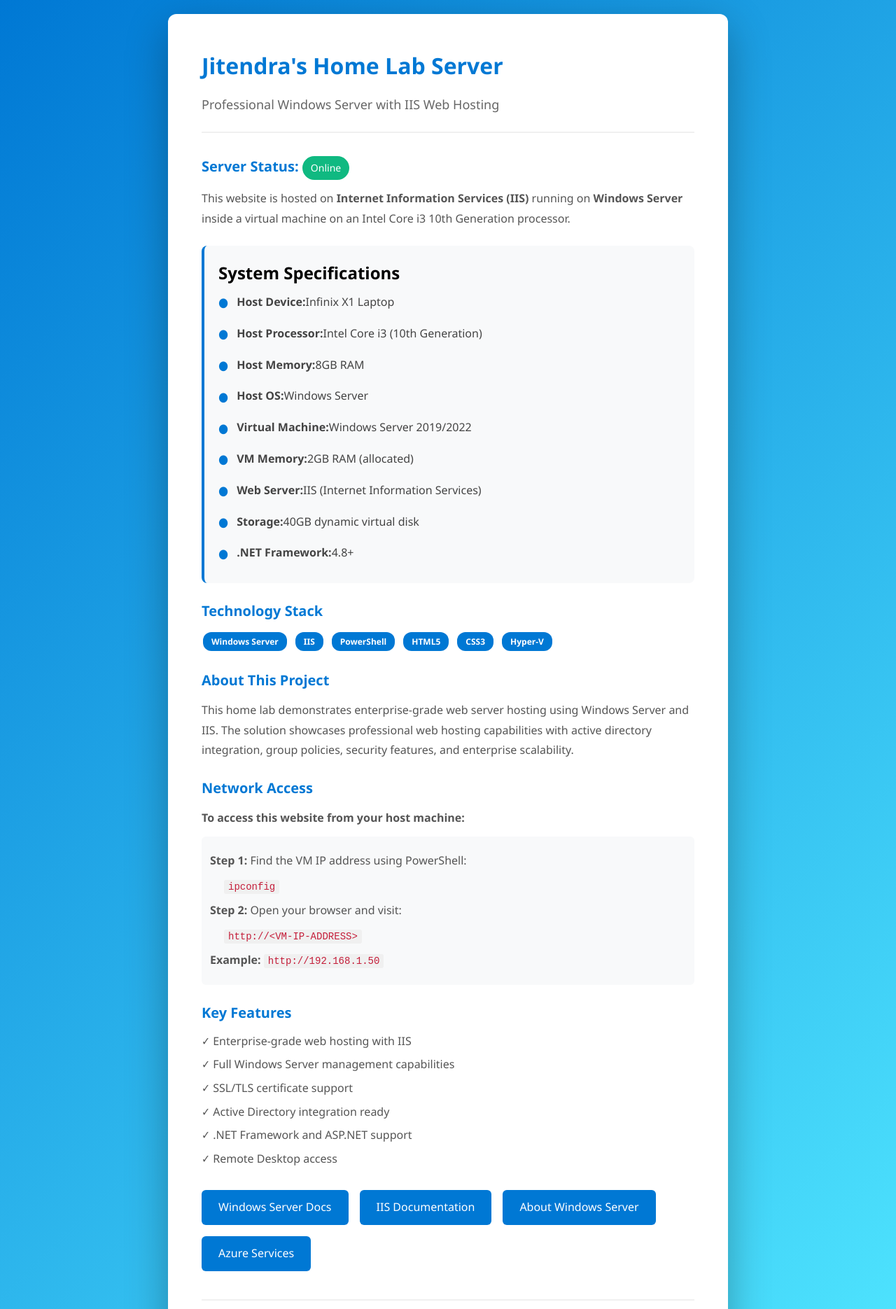
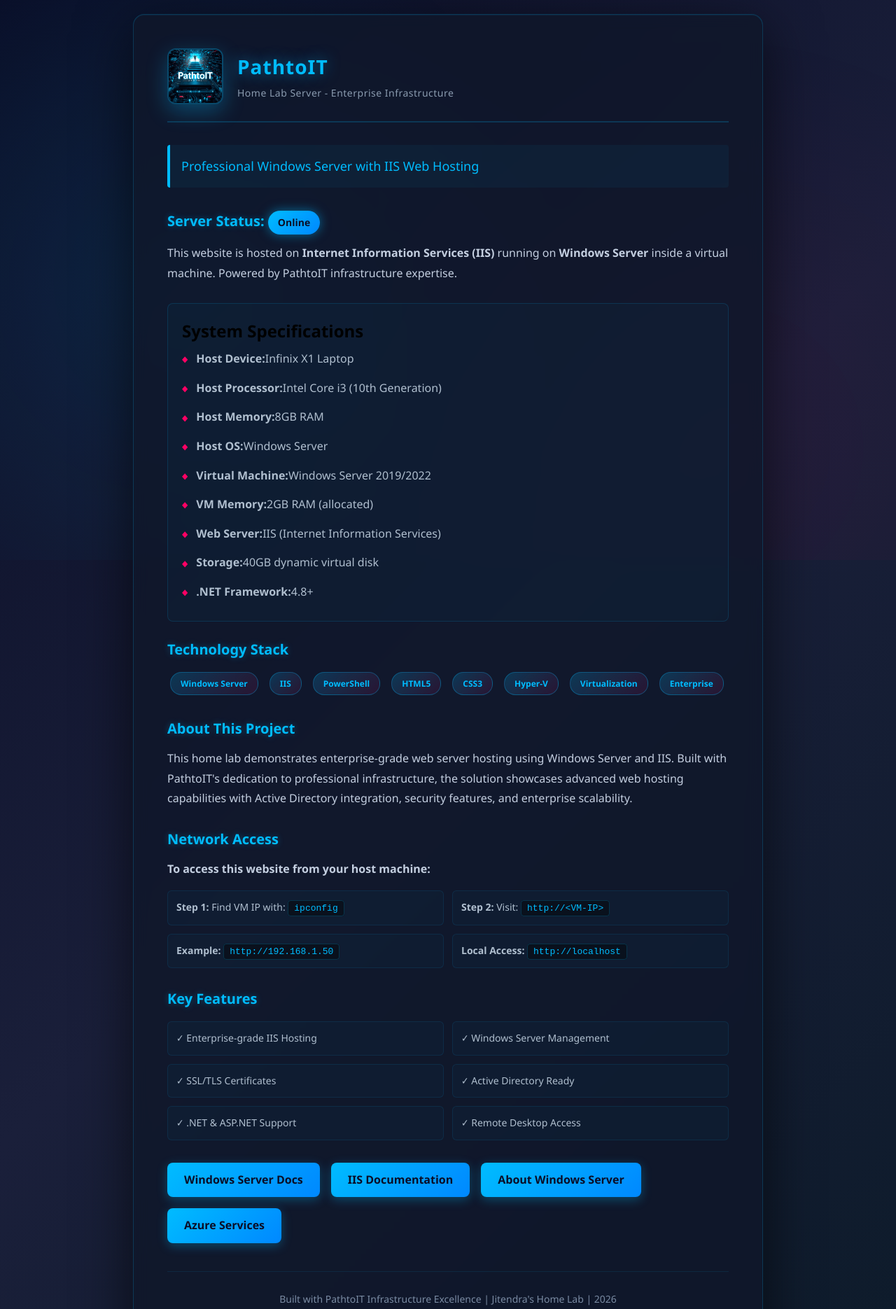
Before and after one commit to jitrajpurohit-creator/infinix-nginx-server, a plain HTML site: page index.html in a window 1280 px wide. Shown: the top 1870 px of the page at 70% size. Drawn offline with Linux system fonts and the light colour scheme.

Commit message:
Redesign website with PathtoIT branding

```diff
--- a/index.html
+++ b/index.html
@@ -3,7 +3,7 @@
 <head>
     <meta charset="UTF-8">
     <meta name="viewport" content="width=device-width, initial-scale=1.0">
-    <title>Jitendra's Home Lab Server</title>
+    <title>PathtoIT - Home Lab Server</title>
     <style>
         * {
             margin: 0;
@@ -14,28 +14,48 @@
         body {
             font-family: 'Segoe UI', Tahoma, Geneva, Verdana, sans-serif;
             line-height: 1.6;
-            background: linear-gradient(135deg, #0078d4 0%, #50e6ff 100%);
+            background: linear-gradient(135deg, #0a0e27 0%, #1a1f3a 50%, #0d1b2a 100%);
             min-height: 100vh;
             display: flex;
             align-items: center;
             justify-content: center;
             padding: 20px;
+            position: relative;
+            overflow-x: hidden;
+        }
+
+        body::before {
+            content: '';
+            position: fixed;
+            top: 0;
+            left: 0;
+            width: 100%;
+            height: 100%;
+            background:
+                radial-gradient(circle at 20% 50%, rgba(0, 188, 255, 0.1) 0%, transparent 50%),
+                radial-gradient(circle at 80% 80%, rgba(255, 0, 100, 0.05) 0%, transparent 50%);
+            pointer-events: none;
+            z-index: 0;
         }
 
         .container {
-            background: white;
-            border-radius: 12px;
-            box-shadow: 0 20px 60px rgba(0, 0, 0, 0.3);
-            max-width: 800px;
+            background: rgba(15, 23, 42, 0.8);
+            backdrop-filter: blur(10px);
+            border-radius: 16px;
+            border: 1px solid rgba(0, 188, 255, 0.2);
+            box-shadow: 0 20px 80px rgba(0, 0, 0, 0.6), inset 0 1px 0 rgba(0, 188, 255, 0.1);
+            max-width: 900px;
             width: 100%;
             padding: 48px;
-            animation: fadeIn 0.5s ease-in;
+            animation: fadeIn 0.8s ease-out;
+            position: relative;
+            z-index: 1;
         }
 
         @keyframes fadeIn {
             from {
                 opacity: 0;
-                transform: translateY(20px);
+                transform: translateY(30px);
             }
             to {
                 opacity: 1;
@@ -43,44 +63,81 @@
             }
         }
 
-        h1 {
-            color: #0078d4;
-            font-size: 32px;
-            margin-bottom: 16px;
-            font-weight: 600;
+        .header {
+            display: flex;
+            align-items: center;
+            gap: 20px;
+            margin-bottom: 32px;
+            padding-bottom: 24px;
+            border-bottom: 2px solid rgba(0, 188, 255, 0.2);
+        }
+
+        .logo {
+            width: 80px;
+            height: 80px;
+            border-radius: 12px;
+            overflow: hidden;
+            box-shadow: 0 10px 30px rgba(0, 188, 255, 0.3);
+            border: 2px solid rgba(0, 188, 255, 0.3);
+        }
+
+        .logo img {
+            width: 100%;
+            height: 100%;
+            object-fit: cover;
+        }
+
+        .header-text h1 {
+            color: #00bcff;
+            font-size: 28px;
+            margin-bottom: 4px;
+            font-weight: 700;
+            text-shadow: 0 0 20px rgba(0, 188, 255, 0.5);
+            letter-spacing: 1px;
+        }
+
+        .header-text p {
+            color: #8a9baf;
+            font-size: 14px;
+            letter-spacing: 0.5px;
         }
 
         .subtitle {
-            color: #666;
+            color: #00bcff;
             font-size: 18px;
             margin-bottom: 32px;
-            padding-bottom: 24px;
-            border-bottom: 2px solid #f0f0f0;
+            padding: 16px;
+            background: rgba(0, 188, 255, 0.05);
+            border-left: 4px solid #00bcff;
+            border-radius: 4px;
+            font-weight: 500;
         }
 
         .info-section {
-            margin-bottom: 24px;
+            margin-bottom: 28px;
         }
 
         .info-section h2 {
-            color: #0078d4;
+            color: #00bcff;
             font-size: 20px;
             margin-bottom: 12px;
             font-weight: 600;
+            text-shadow: 0 0 10px rgba(0, 188, 255, 0.3);
         }
 
         .info-section p {
-            color: #555;
+            color: #c4cfe0;
             margin-bottom: 8px;
             line-height: 1.8;
         }
 
         .specs {
-            background: #f8f9fa;
+            background: rgba(0, 188, 255, 0.03);
             padding: 20px;
             border-radius: 8px;
             margin: 24px 0;
-            border-left: 4px solid #0078d4;
+            border-left: 4px solid #ff0064;
+            border: 1px solid rgba(0, 188, 255, 0.15);
         }
 
         .specs ul {
@@ -89,28 +146,69 @@
 
         .specs li {
             padding: 8px 0;
-            color: #444;
+            color: #b0bfcf;
             display: flex;
             align-items: center;
+            transition: color 0.3s ease;
+        }
+
+        .specs li:hover {
+            color: #00bcff;
         }
 
         .specs li:before {
-            content: "●";
-            color: #0078d4;
+            content: "◆";
+            color: #ff0064;
             font-weight: bold;
             margin-right: 12px;
-            font-size: 18px;
+            font-size: 12px;
         }
 
         .badge {
             display: inline-block;
-            padding: 4px 12px;
-            background: #0078d4;
-            color: white;
-            border-radius: 12px;
+            padding: 6px 14px;
+            background: linear-gradient(135deg, rgba(0, 188, 255, 0.2) 0%, rgba(255, 0, 100, 0.1) 100%);
+            color: #00bcff;
+            border: 1px solid rgba(0, 188, 255, 0.3);
+            border-radius: 16px;
             font-size: 12px;
             font-weight: 600;
-            margin: 2px;
+            margin: 4px;
+            transition: all 0.3s ease;
+        }
+
+        .badge:hover {
+            background: linear-gradient(135deg, rgba(0, 188, 255, 0.3) 0%, rgba(255, 0, 100, 0.2) 100%);
+            border-color: #00bcff;
+            box-shadow: 0 0 15px rgba(0, 188, 255, 0.3);
+        }
+
+        .tech-stack {
+            display: flex;
+            gap: 8px;
+            flex-wrap: wrap;
+            margin: 12px 0;
+        }
+
+        .status {
+            display: inline-block;
+            padding: 6px 14px;
+            background: linear-gradient(135deg, #00bcff 0%, #0088ff 100%);
+            color: #0a0e27;
+            border-radius: 20px;
+            font-size: 14px;
+            font-weight: 600;
+            box-shadow: 0 0 15px rgba(0, 188, 255, 0.5);
+        }
+
+        code {
+            background: rgba(0, 0, 0, 0.4);
+            padding: 3px 8px;
+            border-radius: 4px;
+            font-family: 'Courier New', monospace;
+            color: #00bcff;
+            font-size: 13px;
+            border: 1px solid rgba(0, 188, 255, 0.2);
         }
 
         .links {
@@ -123,53 +221,59 @@
         .links a {
             display: inline-block;
             padding: 12px 24px;
-            background: #0078d4;
-            color: white;
+            background: linear-gradient(135deg, #00bcff 0%, #0088ff 100%);
+            color: #0a0e27;
             text-decoration: none;
-            border-radius: 6px;
+            border-radius: 8px;
             transition: all 0.3s ease;
-            font-weight: 500;
+            font-weight: 600;
+            box-shadow: 0 4px 15px rgba(0, 188, 255, 0.3);
         }
 
         .links a:hover {
-            background: #005a9e;
-            transform: translateY(-2px);
-            box-shadow: 0 4px 12px rgba(0, 120, 212, 0.4);
+            transform: translateY(-3px);
+            box-shadow: 0 8px 25px rgba(0, 188, 255, 0.5);
         }
 
-        .status {
-            display: inline-block;
-            padding: 6px 12px;
-            background: #10b981;
-            color: white;
-            border-radius: 20px;
-            font-size: 14px;
-            font-weight: 500;
+        .features-grid {
+            display: grid;
+            grid-template-columns: 1fr 1fr;
+            gap: 12px;
+            margin: 16px 0;
         }
 
-        code {
-            background: #f0f0f0;
-            padding: 2px 6px;
-            border-radius: 3px;
-            font-family: 'Courier New', monospace;
-            color: #c41e3a;
+        .feature-item {
+            background: rgba(0, 188, 255, 0.03);
+            padding: 12px;
+            border-radius: 6px;
+            border: 1px solid rgba(0, 188, 255, 0.1);
+            color: #b0bfcf;
             font-size: 14px;
+            transition: all 0.3s ease;
+        }
+
+        .feature-item:hover {
+            border-color: #ff0064;
+            background: rgba(255, 0, 100, 0.05);
         }
 
         footer {
             margin-top: 40px;
             padding-top: 24px;
-            border-top: 2px solid #f0f0f0;
+            border-top: 1px solid rgba(0, 188, 255, 0.1);
             text-align: center;
-            color: #888;
+            color: #7a8ba3;
             font-size: 14px;
         }
 
-        .tech-stack {
-            display: flex;
-            gap: 8px;
-            flex-wrap: wrap;
-            margin: 12px 0;
+        footer p {
+            margin: 4px 0;
+        }
+
+        .company-credit {
+            color: #00bcff;
+            font-weight: 600;
+            margin-top: 8px;
         }
 
         @media (max-width: 768px) {
@@ -177,8 +281,17 @@
                 padding: 32px 24px;
             }
 
-            h1 {
+            .header {
+                flex-direction: column;
+                text-align: center;
+            }
+
+            .header-text h1 {
                 font-size: 24px;
+            }
+
+            .features-grid {
+                grid-template-columns: 1fr;
             }
 
             .subtitle {
@@ -188,17 +301,35 @@
             .specs li {
                 flex-wrap: wrap;
             }
+
+            .links {
+                flex-direction: column;
+            }
+
+            .links a {
+                width: 100%;
+                text-align: center;
+            }
         }
     </style>
 </head>
 <body>
     <div class="container">
-        <h1>Jitendra's Home Lab Server</h1>
+        <div class="header">
+            <div class="logo">
+                <img src="assets/PathtoITwall_(1).png" alt="PathtoIT Logo">
+            </div>
+            <div class="header-text">
+                <h1>PathtoIT</h1>
+                <p>Home Lab Server - Enterprise Infrastructure</p>
+            </div>
+        </div>
+
         <p class="subtitle">Professional Windows Server with IIS Web Hosting</p>
 
         <div class="info-section">
             <h2>Server Status: <span class="status">Online</span></h2>
-            <p>This website is hosted on <strong>Internet Information Services (IIS)</strong> running on <strong>Windows Server</strong> inside a virtual machine on an Intel Core i3 10th Generation processor.</p>
+            <p>This website is hosted on <strong>Internet Information Services (IIS)</strong> running on <strong>Windows Server</strong> inside a virtual machine. Powered by PathtoIT infrastructure expertise.</p>
         </div>
 
         <div class="specs">
@@ -225,36 +356,37 @@
                 <span class="badge">HTML5</span>
                 <span class="badge">CSS3</span>
                 <span class="badge">Hyper-V</span>
+                <span class="badge">Virtualization</span>
+                <span class="badge">Enterprise</span>
             </div>
         </div>
 
         <div class="info-section">
             <h2>About This Project</h2>
-            <p>This home lab demonstrates enterprise-grade web server hosting using Windows Server and IIS. The solution showcases professional web hosting capabilities with active directory integration, group policies, security features, and enterprise scalability.</p>
+            <p>This home lab demonstrates enterprise-grade web server hosting using Windows Server and IIS. Built with PathtoIT's dedication to professional infrastructure, the solution showcases advanced web hosting capabilities with Active Directory integration, security features, and enterprise scalability.</p>
         </div>
 
         <div class="info-section">
             <h2>Network Access</h2>
             <p><strong>To access this website from your host machine:</strong></p>
-            <ul style="list-style: none; margin: 12px 0; padding: 12px; background: #f8f9fa; border-radius: 6px;">
-                <li style="color: #555; margin: 10px 0;"><strong>Step 1:</strong> Find the VM IP address using PowerShell:</li>
-                <li style="color: #555; margin: 8px 0; margin-left: 20px;"><code>ipconfig</code></li>
-                <li style="color: #555; margin: 10px 0;"><strong>Step 2:</strong> Open your browser and visit:</li>
-                <li style="color: #555; margin: 8px 0; margin-left: 20px;"><code>http://&lt;VM-IP-ADDRESS&gt;</code></li>
-                <li style="color: #555; margin: 10px 0;"><strong>Example:</strong> <code>http://192.168.1.50</code></li>
-            </ul>
+            <div class="features-grid" style="margin: 16px 0;">
+                <div class="feature-item"><strong>Step 1:</strong> Find VM IP with: <code>ipconfig</code></div>
+                <div class="feature-item"><strong>Step 2:</strong> Visit: <code>http://&lt;VM-IP&gt;</code></div>
+                <div class="feature-item"><strong>Example:</strong> <code>http://192.168.1.50</code></div>
+                <div class="feature-item"><strong>Local Access:</strong> <code>http://localhost</code></div>
+            </div>
         </div>
 
         <div class="info-section">
             <h2>Key Features</h2>
-            <ul style="list-style: none; margin: 12px 0;">
-                <li style="color: #555; margin: 8px 0;">✓ Enterprise-grade web hosting with IIS</li>
-                <li style="color: #555; margin: 8px 0;">✓ Full Windows Server management capabilities</li>
-                <li style="color: #555; margin: 8px 0;">✓ SSL/TLS certificate support</li>
-                <li style="color: #555; margin: 8px 0;">✓ Active Directory integration ready</li>
-                <li style="color: #555; margin: 8px 0;">✓ .NET Framework and ASP.NET support</li>
-                <li style="color: #555; margin: 8px 0;">✓ Remote Desktop access</li>
-            </ul>
+            <div class="features-grid">
+                <div class="feature-item">✓ Enterprise-grade IIS Hosting</div>
+                <div class="feature-item">✓ Windows Server Management</div>
+                <div class="feature-item">✓ SSL/TLS Certificates</div>
+                <div class="feature-item">✓ Active Directory Ready</div>
+                <div class="feature-item">✓ .NET & ASP.NET Support</div>
+                <div class="feature-item">✓ Remote Desktop Access</div>
+            </div>
         </div>
 
         <div class="links">
@@ -265,8 +397,9 @@
         </div>
 
         <footer>
-            <p>Built with passion for learning | Jitendra's Home Lab | 2026</p>
+            <p>Built with PathtoIT Infrastructure Excellence | Jitendra's Home Lab | 2026</p>
             <p>Powered by Windows Server + IIS + PowerShell</p>
+            <p class="company-credit">PathtoIT - Your Path to IT Excellence</p>
         </footer>
     </div>
 </body>
```
